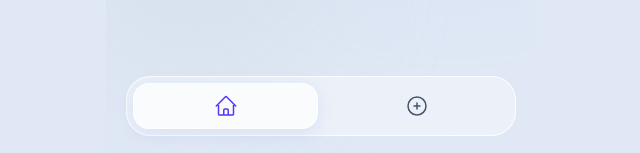
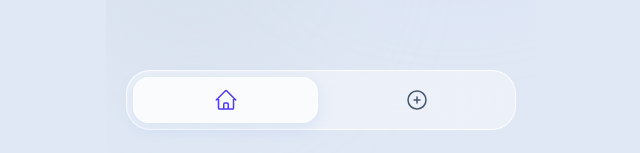
Before and after one commit to azikulovv/expense, a Nuxt app: page / in a window 1280 px wide. Shown: the part 644-797 px from the top of the page, without its empty margins (319-959 px from the left). Built offline with nearby package versions, Linux system fonts and the light colour scheme.

Commit message:
fix: добавить нижний отступ в навигации в компоненте bottom-navigation.vue

```diff
--- a/app/widget/bottom-navigation/ui/bottom-navigation.vue
+++ b/app/widget/bottom-navigation/ui/bottom-navigation.vue
@@ -15,7 +15,7 @@ const items = [
 
 <template>
   <nav
-    class="fixed bottom-5 left-1/2 z-50 w-[calc(100%-2.5rem)] max-w-97.5 -translate-x-1/2 rounded-3xl border border-white/80 bg-white/40 p-1.5 backdrop-blur-2xl"
+    class="fixed bottom-5 left-1/2 z-50 w-[calc(100%-2.5rem)] max-w-97.5 -translate-x-1/2 rounded-3xl border border-white/80 bg-white/40 p-1.5 backdrop-blur-2xl mb-[calc(0.375rem+env(safe-area-inset-bottom))]"
   >
     <div class="grid grid-cols-2 gap-1.5">
       <BottomNavigationItem
```
